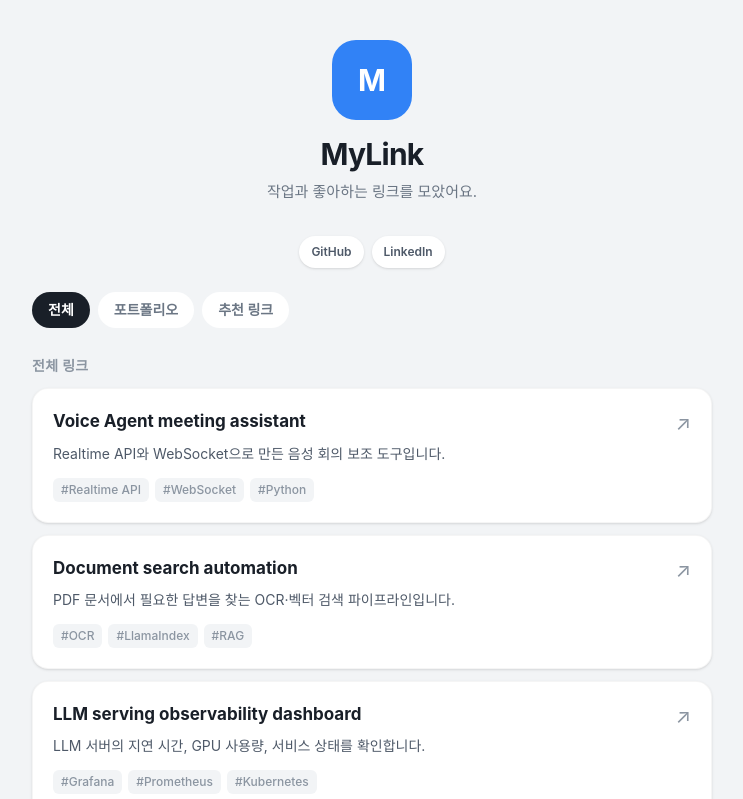
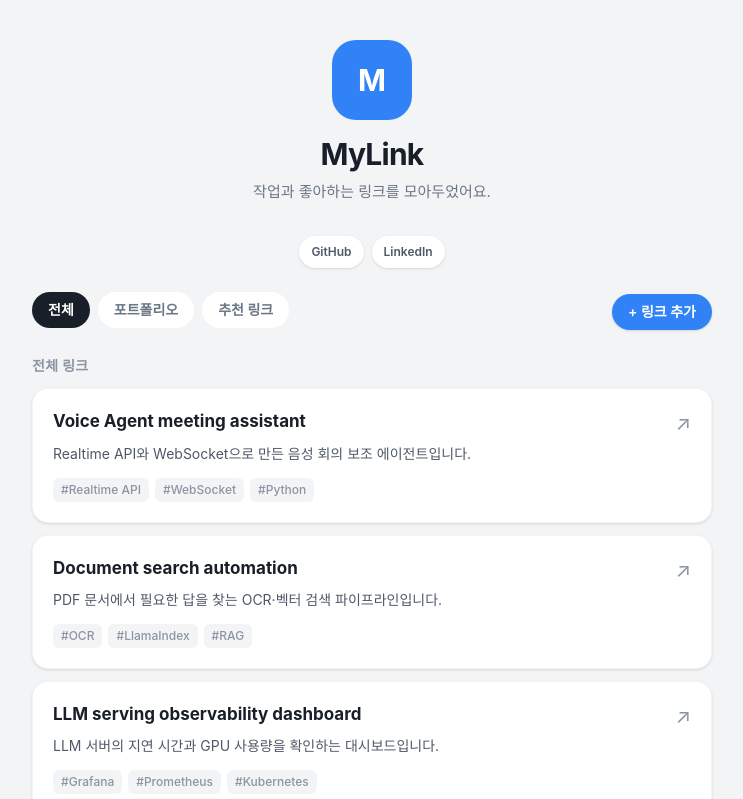
Before and after one commit to Seok-0509/myLink, a Next.js app: page /links in a window 1280 px wide. Shown: the top 799 px of the page, without its empty margins (268-1011 px from the left). Built offline with nearby package versions, Linux system fonts and the light colour scheme.

Commit message:
feat: 링크 추가 기능과 Base UI 설정 반영

```diff
--- a/package.json
+++ b/package.json
@@ -9,12 +9,15 @@
     "lint": "eslint"
   },
   "dependencies": {
+    "@base-ui/react": "^1.9.0",
+    "@hookform/resolvers": "^5.9.1",
     "class-variance-authority": "^0.7.1",
     "clsx": "^2.1.1",
     "lucide-react": "^1.55.0",
     "next": "^16.4.0",
     "react": "^19.3.0",
     "react-dom": "^19.3.0",
+    "react-hook-form": "^7.90.0",
     "tailwind-merge": "^3.7.0"
   },
   "devDependencies": {
--- a/src/app/links/page.tsx
+++ b/src/app/links/page.tsx
@@ -1,36 +1,97 @@
 "use client";
 
-import { useState } from "react";
+import { FormEvent, useState } from "react";
+import { useForm } from "react-hook-form";
+import { z } from "zod";
+import { zodResolver } from "@hookform/resolvers/zod";
 import { Button } from "@/components/ui/button";
 import { LinkCard } from "@/components/profile/LinkCard";
 import { ProfileHeader } from "@/components/profile/ProfileHeader";
 import { SectionHeader } from "@/components/profile/SectionHeader";
 import { SocialBar } from "@/components/profile/SocialBar";
 
-const links = [
-  { id: "voice-agent", section: "포트폴리오", title: "Voice Agent meeting assistant", description: "Realtime API와 WebSocket으로 만든 음성 회의 보조 도구입니다.", url: "https://github.com/Seok-0509/", tags: ["Realtime API", "WebSocket", "Python"] },
-  { id: "document-search", section: "포트폴리오", title: "Document search automation", description: "PDF 문서에서 필요한 답변을 찾는 OCR·벡터 검색 파이프라인입니다.", url: "https://github.com/Seok-0509/", tags: ["OCR", "LlamaIndex", "RAG"] },
-  { id: "model-dashboard", section: "포트폴리오", title: "LLM serving observability dashboard", description: "LLM 서버의 지연 시간, GPU 사용량, 서비스 상태를 확인합니다.", url: "https://github.com/Seok-0509/", tags: ["Grafana", "Prometheus", "Kubernetes"] },
-  { id: "tech-blog", section: "추천 링크", title: "AI engineering notes", description: "LLM, RAG, 모델 서빙과 프로덕션 엔지니어링에 대한 기록입니다.", url: "https://github.com/Seok-0509/", tags: ["Blog", "AI", "Engineering"] },
+type LinkItem = { id: string; section: string; title: string; description: string; url: string; tags: string[] };
+const initialLinks: LinkItem[] = [
+  { id: "voice-agent", section: "포트폴리오", title: "Voice Agent meeting assistant", description: "Realtime API와 WebSocket으로 만든 음성 회의 보조 에이전트입니다.", url: "https://github.com/Seok-0509/", tags: ["Realtime API", "WebSocket", "Python"] },
+  { id: "document-search", section: "포트폴리오", title: "Document search automation", description: "PDF 문서에서 필요한 답을 찾는 OCR·벡터 검색 파이프라인입니다.", url: "https://github.com/Seok-0509/", tags: ["OCR", "LlamaIndex", "RAG"] },
+  { id: "model-dashboard", section: "포트폴리오", title: "LLM serving observability dashboard", description: "LLM 서버의 지연 시간과 GPU 사용량을 확인하는 대시보드입니다.", url: "https://github.com/Seok-0509/", tags: ["Grafana", "Prometheus", "Kubernetes"] },
+  { id: "tech-blog", section: "추천 링크", title: "AI engineering notes", description: "LLM, RAG, 모델 서빙과 프로젝트 경험을 기록한 기술 블로그입니다.", url: "https://github.com/Seok-0509/", tags: ["Blog", "AI", "Engineering"] },
 ];
+const emptyForm = { section: "포트폴리오", title: "", url: "", description: "", tags: "" };
+const linkFormSchema = z.object({
+  section: z.string().trim().min(1, "섹션을 입력해 주세요."),
+  title: z.string().trim().min(1, "제목을 입력해 주세요.").max(80, "제목은 80자 이하로 입력해 주세요."),
+  url: z.string().trim().min(1, "URL을 입력해 주세요.").url("올바른 URL 형식을 입력해 주세요.").refine((value) => {
+    try {
+      const parsedUrl = new URL(value);
+      return (parsedUrl.protocol === "http:" || parsedUrl.protocol === "https:") && Boolean(parsedUrl.hostname) && !/\s/.test(value);
+    } catch { return false; }
+  }, "http:// 또는 https://로 시작하는 올바른 주소를 입력해 주세요."),
+  description: z.string().trim().min(1, "설명을 입력해 주세요.").max(200, "설명은 200자 이하로 입력해 주세요."),
+  tags: z.string(),
+});
+type LinkFormValues = z.infer<typeof linkFormSchema>;
 
 export default function LinksPage() {
+  const [links, setLinks] = useState<LinkItem[]>(initialLinks);
   const [section, setSection] = useState("전체");
+  const [isDialogOpen, setIsDialogOpen] = useState(false);
+  const [form, setForm] = useState(emptyForm);
+  const [errors, setErrors] = useState<string[]>([]);
+  const { setValue, trigger } = useForm<LinkFormValues>({ resolver: zodResolver(linkFormSchema), defaultValues: emptyForm });
+  const sections = ["전체", ...Array.from(new Set(links.map((link) => link.section)))];
   const visibleLinks = section === "전체" ? links : links.filter((link) => link.section === section);
-
+  const handleSubmit = async (event: FormEvent<HTMLFormElement>) => {
+    event.preventDefault();
+    setValue("section", form.section);
+    setValue("title", form.title);
+    setValue("url", form.url);
+    setValue("description", form.description);
+    setValue("tags", form.tags);
+    const validation = linkFormSchema.safeParse(form);
+    if (!(await trigger()) || !validation.success) {
+      setErrors(validation.success ? ["입력 내용을 확인해 주세요."] : validation.error.issues.map((issue) => issue.message));
+      return;
+    }
+    const title = form.title.trim();
+    const url = form.url.trim();
+    const description = form.description.trim();
+    const sectionName = form.section.trim();
+    const nextErrors: string[] = [];
+    if (!sectionName) nextErrors.push("섹션을 입력해 주세요.");
+    if (!title) nextErrors.push("제목을 입력해 주세요.");
+    if (!url) nextErrors.push("URL을 입력해 주세요.");
+    else {
+      try {
+        const parsedUrl = new URL(url);
+        if (!["http:", "https:"].includes(parsedUrl.protocol)) nextErrors.push("URL은 http:// 또는 https://로 시작해야 합니다.");
+      } catch { nextErrors.push("올바른 URL 형식을 입력해 주세요."); }
+    }
+    if (!description) nextErrors.push("설명을 입력해 주세요.");
+    if (title.length > 80) nextErrors.push("제목은 80자 이하로 입력해 주세요.");
+    if (description.length > 200) nextErrors.push("설명은 200자 이하로 입력해 주세요.");
+    if (nextErrors.length > 0) { setErrors(nextErrors); return; }
+    setErrors([]);
+    const newLink: LinkItem = { id: `${Date.now()}`, section: form.section.trim() || "포트폴리오", title: form.title.trim(), url: form.url.trim(), description: form.description.trim(), tags: form.tags.split(",").map((tag) => tag.trim()).filter(Boolean) };
+    const nextLinks = [newLink, ...links];
+    setLinks(nextLinks); setSection(newLink.section); setIsDialogOpen(false); setForm(emptyForm);
+  };
   return (
-    <main className="min-h-screen bg-[#f2f4f6] px-4 py-10 text-[#191f28] sm:px-6">
-      <div className="mx-auto max-w-[680px]">
-        <ProfileHeader name="MyLink" bio="작업과 좋아하는 링크를 모았어요." />
-        <SocialBar links={[{ name: "GitHub", url: "https://github.com/Seok-0509/" }, { name: "LinkedIn", url: "https://www.linkedin.com/" }]} />
-        <div className="mb-6 flex gap-2 overflow-x-auto pb-1" role="tablist" aria-label="링크 섹션">
-          {["전체", "포트폴리오", "추천 링크"].map((name) => <Button key={name} type="button" role="tab" aria-selected={section === name} onClick={() => setSection(name)} className={section === name ? "bg-[#191f28] text-white" : "bg-white text-[#6b7684]"}>{name}</Button>)}
-        </div>
-        <section aria-label="링크 목록">
-          <SectionHeader>{section === "전체" ? "전체 링크" : section}</SectionHeader>
-          <div className="space-y-3">{visibleLinks.map((link) => <LinkCard key={link.id} title={link.title} description={link.description} url={link.url} tags={link.tags} />)}</div>
-        </section>
-      </div>
+    <main className="min-h-screen bg-[#f2f4f6] px-4 py-10 text-[#191f28] sm:px-6"><div className="mx-auto max-w-[680px]">
+      {errors.length > 0 && <div role="alert" className="fixed bottom-5 left-1/2 z-[60] w-[calc(100%-2rem)] max-w-[520px] -translate-x-1/2 rounded-xl bg-[#fff1f2] px-4 py-3 text-sm text-[#d92d3f] shadow-lg">입력 내용을 확인해 주세요: {errors.join(" ")}</div>}
+      <ProfileHeader name="MyLink" bio="작업과 좋아하는 링크를 모아두었어요." />
+      <SocialBar links={[{ name: "GitHub", url: "https://github.com/Seok-0509/" }, { name: "LinkedIn", url: "https://www.linkedin.com/" }]} />
+      <div className="mb-6 flex items-center justify-between gap-3"><div className="flex min-w-0 gap-2 overflow-x-auto pb-1" role="tablist" aria-label="링크 섹션">{sections.map((name) => <Button key={name} type="button" role="tab" aria-selected={section === name} onClick={() => setSection(name)} className={section === name ? "bg-[#191f28] text-white" : "bg-white text-[#6b7684]"}>{name}</Button>)}</div><Button type="button" onClick={() => { setForm(emptyForm); setIsDialogOpen(true); }} className="shrink-0 bg-[#3182f6] text-white shadow-sm hover:bg-[#1b64da]">+ 링크 추가</Button></div>
+      <section aria-label="링크 목록"><SectionHeader>{section === "전체" ? "전체 링크" : section}</SectionHeader><div className="space-y-3">{visibleLinks.map((link) => <LinkCard key={link.id} title={link.title} description={link.description} url={link.url} tags={link.tags} />)}</div>{visibleLinks.length === 0 && <p className="rounded-2xl bg-white p-8 text-center text-sm text-[#8b95a1]">아직 링크가 없어요.</p>}</section>
+    </div>
+    {isDialogOpen && <div className="fixed inset-0 z-50 flex items-end justify-center bg-[#191f28]/45 p-0 sm:items-center sm:p-4" role="presentation" onMouseDown={(event) => { if (event.target === event.currentTarget) setIsDialogOpen(false); }}><div role="dialog" aria-modal="true" aria-labelledby="add-link-title" className="w-full max-w-[520px] rounded-t-[28px] bg-white p-5 shadow-2xl sm:rounded-[28px] sm:p-7"><div className="mb-6 flex items-start justify-between gap-4"><div><p className="text-xs font-bold uppercase tracking-wide text-[#3182f6]">New link</p><h2 id="add-link-title" className="mt-1 text-xl font-bold">링크 추가</h2><p className="mt-1 text-sm text-[#6b7684]">추가한 링크는 이 브라우저에 저장됩니다.</p></div><button type="button" onClick={() => setIsDialogOpen(false)} aria-label="닫기" className="text-2xl leading-none text-[#8b95a1]">×</button></div><form onSubmit={handleSubmit} className="space-y-4">
+      <label className="block text-sm font-semibold">섹션<input required value={form.section} onChange={(event) => setForm({ ...form, section: event.target.value })} className="mt-2 w-full rounded-xl border border-[#e5e8eb] px-4 py-3 font-normal outline-none focus:border-[#3182f6]" placeholder="예: 포트폴리오" /></label>
+      <label className="block text-sm font-semibold">제목<input required value={form.title} onChange={(event) => setForm({ ...form, title: event.target.value })} className="mt-2 w-full rounded-xl border border-[#e5e8eb] px-4 py-3 font-normal outline-none focus:border-[#3182f6]" placeholder="링크 제목을 입력해 주세요" /></label>
+      <label className="block text-sm font-semibold">URL<input required type="url" value={form.url} onChange={(event) => setForm({ ...form, url: event.target.value })} className="mt-2 w-full rounded-xl border border-[#e5e8eb] px-4 py-3 font-normal outline-none focus:border-[#3182f6]" placeholder="https://" /></label>
+      <label className="block text-sm font-semibold">설명<textarea required value={form.description} onChange={(event) => setForm({ ...form, description: event.target.value })} className="mt-2 min-h-20 w-full resize-none rounded-xl border border-[#e5e8eb] px-4 py-3 font-normal outline-none focus:border-[#3182f6]" placeholder="링크를 간단히 설명해 주세요" /></label>
+      <label className="block text-sm font-semibold">태그 <span className="font-normal text-[#8b95a1]">(쉼표로 구분)</span><input value={form.tags} onChange={(event) => setForm({ ...form, tags: event.target.value })} className="mt-2 w-full rounded-xl border border-[#e5e8eb] px-4 py-3 font-normal outline-none focus:border-[#3182f6]" placeholder="AI, Next.js, Portfolio" /></label>
+      <div className="flex gap-2 pt-2"><Button type="button" onClick={() => setIsDialogOpen(false)} className="flex-1 bg-[#f2f4f6] text-[#4e5968]">취소</Button><Button type="submit" className="flex-1 bg-[#3182f6] text-white hover:bg-[#1b64da]">링크 저장</Button></div>
+    </form></div></div>}
     </main>
   );
 }
--- /dev/null
+++ b/src/components/ui/dialog.tsx
@@ -0,0 +1,21 @@
+"use client";
+
+import type * as React from "react";
+import { Dialog as BaseDialog } from "@base-ui/react/dialog";
+import { cn } from "@/lib/utils";
+
+export const Dialog = BaseDialog;
+
+export function DialogBackdrop({ className, ...props }: React.ComponentProps<typeof BaseDialog.Backdrop>) {
+  return <BaseDialog.Backdrop className={cn("fixed inset-0 z-50 bg-[#191f28]/45", className)} {...props} />;
+}
+
+export function DialogPopup({ className, ...props }: React.ComponentProps<typeof BaseDialog.Popup>) {
+  return <BaseDialog.Popup className={cn("fixed left-1/2 top-1/2 z-50 w-[calc(100%-2rem)] max-w-[520px] -translate-x-1/2 -translate-y-1/2 rounded-[28px] bg-white p-5 shadow-2xl sm:p-7", className)} {...props} />;
+}
+
+export const DialogTrigger = BaseDialog.Trigger;
+export const DialogClose = BaseDialog.Close;
+export const DialogTitle = BaseDialog.Title;
+export const DialogDescription = BaseDialog.Description;
+export const DialogPortal = BaseDialog.Portal;
```
Also changed, not shown: src/app/page.tsx (+7 -0 lines), components.json, 2 other files (tests, documents, lock files or other folders).
